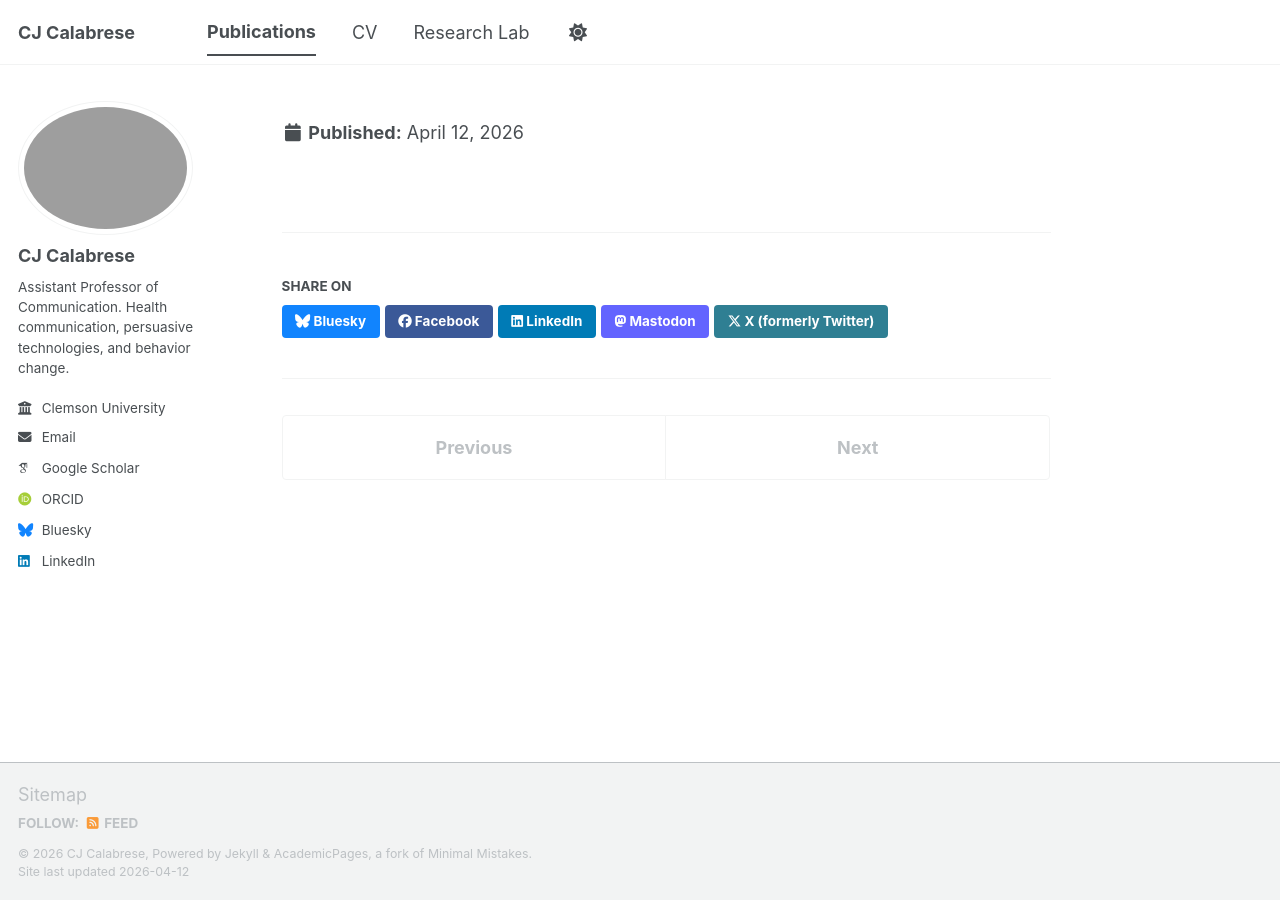
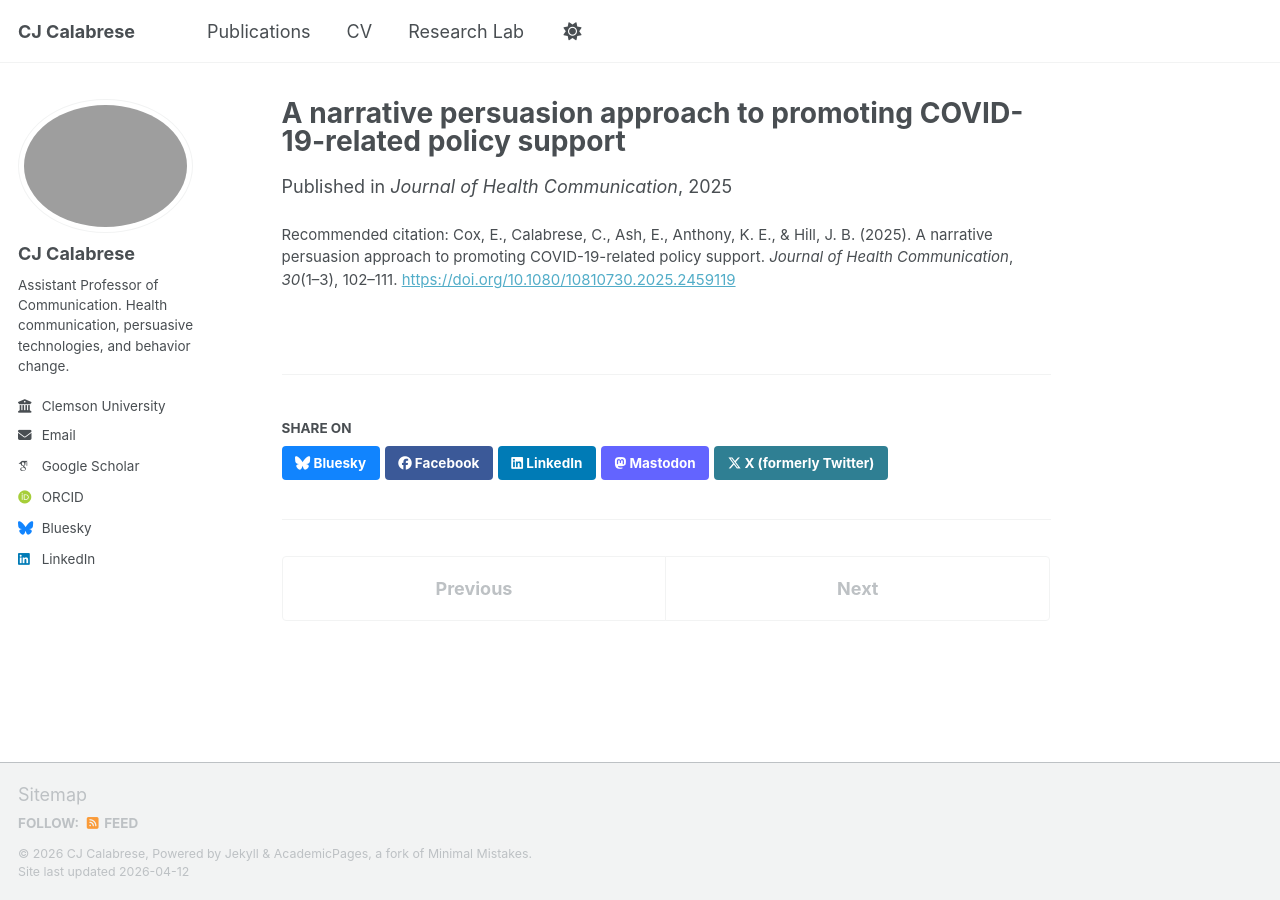
Before and after one commit to cjcalabresephd/cjcalabresephd.github.io, a Jekyll site: the page built from _publications/2025-narrative-persuasion-covid19-policy.md, in a window 1280 px wide. Built offline with Jekyll 4.4.1, drawn with Linux system fonts in a browser that asks for light colours; some web fonts are replaced; a script bundle is joined from its source files by our own code; library files that are not in the unit come from our copies.

Commit message:
Update 2025-narrative-persuasion-covid19-policy.md

```diff
--- a/_publications/2025-narrative-persuasion-covid19-policy.md
+++ b/_publications/2025-narrative-persuasion-covid19-policy.md
@@ -3,7 +3,8 @@ title: "A narrative persuasion approach to promoting COVID-19-related policy sup
 collection: publications
 category: journal
 permalink: /publication/2025-narrative-persuasion-covid19-policy/
-excerpt: 'Communication scholars warn against focusing on individual behaviors when discussing health issues, arguing that doing so can reduce affect and policy support. Although COVID-19 outcomes are linked to structural barriers to treatment, policy interventions appear to improve outcomes for vulnerable groups. Thus, strategic messages must promote public understanding of social determinants and policy support related to COVID-19. Using concepts from attribution theory and narrative persuasion, we employed an experiment (N = 435) testing the effects of personal responsibility (high, moderate, and low) on affective engagement and COVID-19 policy support. Namely, the manuscript examines (a) affective responses to characters displaying varying levels of personal responsibility for COVID-19 prevention, (b) the impact of these affective responses on policy support, and (c) the moderating role of audience political ideology on these effects. Analyses revealed that a highly responsible protagonist elicited empathy and perceived similarity, increasing policy support. While participants' political ideology moderated protagonist responsibility on perceived similarity, a more responsible protagonist evoked empathy independently of political leaning. Theoretical and practical implications are offered.'
+excerpt: >-
+  Communication scholars warn against focusing on individual behaviors when discussing health issues, arguing that doing so can reduce affect and policy support. Although COVID-19 outcomes are linked to structural barriers to treatment, policy interventions appear to improve outcomes for vulnerable groups. Thus, strategic messages must promote public understanding of social determinants and policy support related to COVID-19. Using concepts from attribution theory and narrative persuasion, we employed an experiment (N = 435) testing the effects of personal responsibility (high, moderate, and low) on affective engagement and COVID-19 policy support. Namely, the manuscript examines (a) affective responses to characters displaying varying levels of personal responsibility for COVID-19 prevention, (b) the impact of these affective responses on policy support, and (c) the moderating role of audience political ideology on these effects. Analyses revealed that a highly responsible protagonist elicited empathy and perceived similarity, increasing policy support. While participants' political ideology moderated protagonist responsibility on perceived similarity, a more responsible protagonist evoked empathy independently of political leaning. Theoretical and practical implications are offered.
 date: 2025-01-29
 year: 2025
 authors:
@@ -12,6 +13,7 @@ authors:
  - erin-ash
  - kathryn-anthony
  - joshua-hill
-venue: 'Journal of Health Communication'
-citation: 'Cox, E., Calabrese, C., Ash, E., Anthony, K. E., & Hill, J. B. (2025). A narrative persuasion approach to promoting COVID-19-related policy support. <i>Journal of Health Communication</i>, <i>30</i>(1–3), 102–111. <a href="https://doi.org/10.1080/10810730.2025.2459119" target="_blank">https://doi.org/10.1080/10810730.2025.2459119</a>'
+venue: "Journal of Health Communication"
+citation: >-
+  Cox, E., Calabrese, C., Ash, E., Anthony, K. E., & Hill, J. B. (2025). A narrative persuasion approach to promoting COVID-19-related policy support. <i>Journal of Health Communication</i>, <i>30</i>(1–3), 102–111. <a href="https://doi.org/10.1080/10810730.2025.2459119" target="_blank">https://doi.org/10.1080/10810730.2025.2459119</a>
 ---
```
